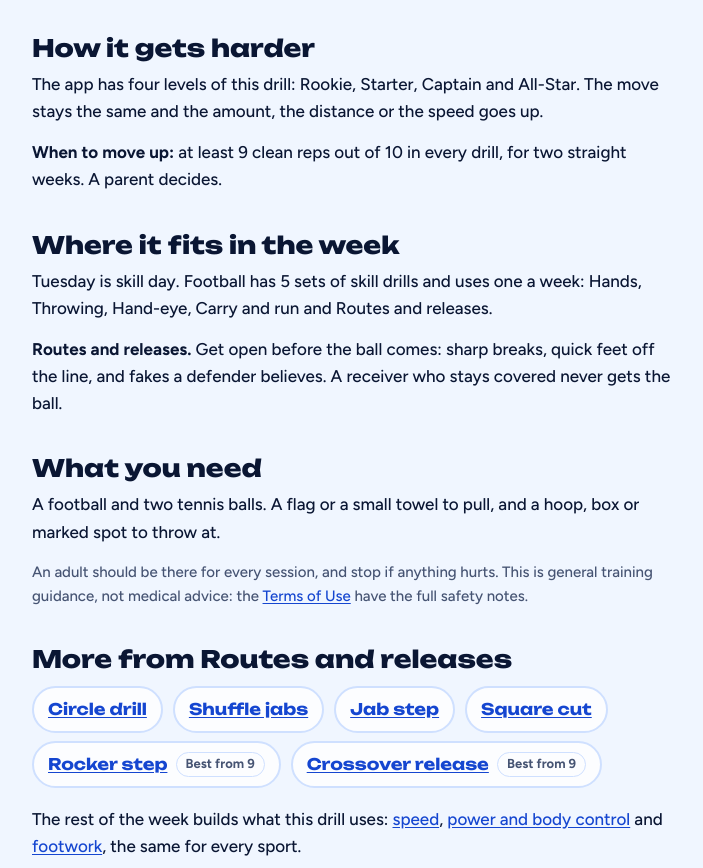
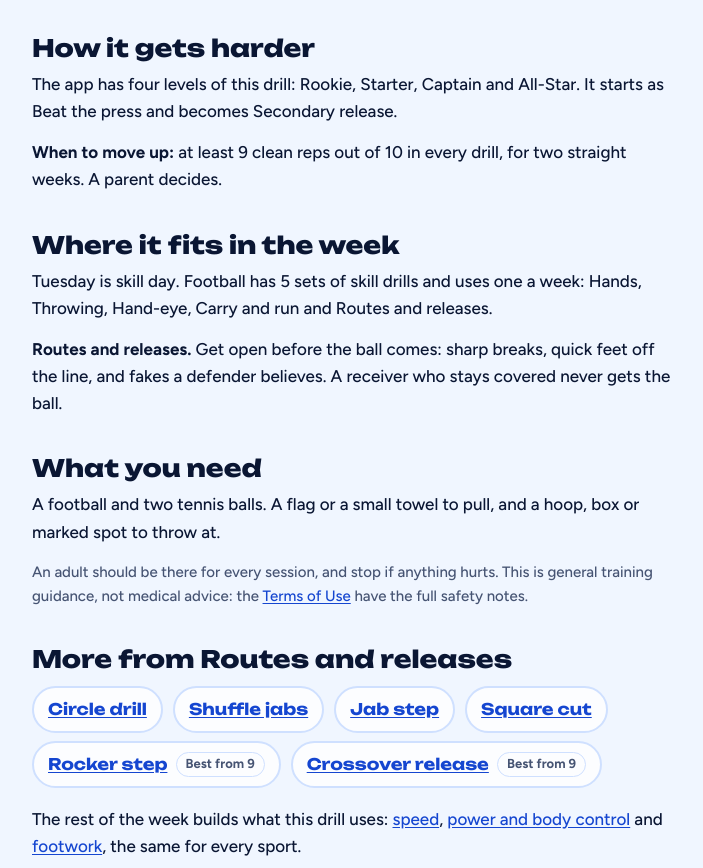
Before and after one commit to DrShredGnar/goat-in-training-site, a plain HTML site: page drills/football/beat-the-press.html in a window 1280 px wide. Shown: the part 1057-1925 px from the top of the page, without its empty margins (288-991 px from the left). Drawn offline with Linux system fonts and the light colour scheme; files that its build step writes are made by us from their sources.

Commit message:
Update public pages
Co-Authored-By: Claude Fable 5.2 <noreply@anthropic.com>

```diff
--- a/drills/football/beat-the-press.html
+++ b/drills/football/beat-the-press.html
@@ -51,7 +51,7 @@
 <p><strong>What to say:</strong> Coach stays still. Fake, swipe, go.</p>
 </div>
 <h2>How it gets harder</h2>
-<p>The app has four levels of this drill: Rookie, Starter, Captain and All-Star. The move stays the same and the amount, the distance or the speed goes up.</p>
+<p>The app has four levels of this drill: Rookie, Starter, Captain and All-Star. It starts as Beat the press and becomes Secondary release.</p>
 <p><strong>When to move up:</strong> at least 9 clean reps out of 10 in every drill, for two straight weeks. A parent decides.</p>
 <h2>Where it fits in the week</h2>
 <p>Tuesday is skill day. Football has 5 sets of skill drills and uses one a week: Hands, Throwing, Hand-eye, Carry and run and Routes and releases.</p>
```
Also changed, not shown: drills/football/crossover-release.html (+1 -1 lines).
